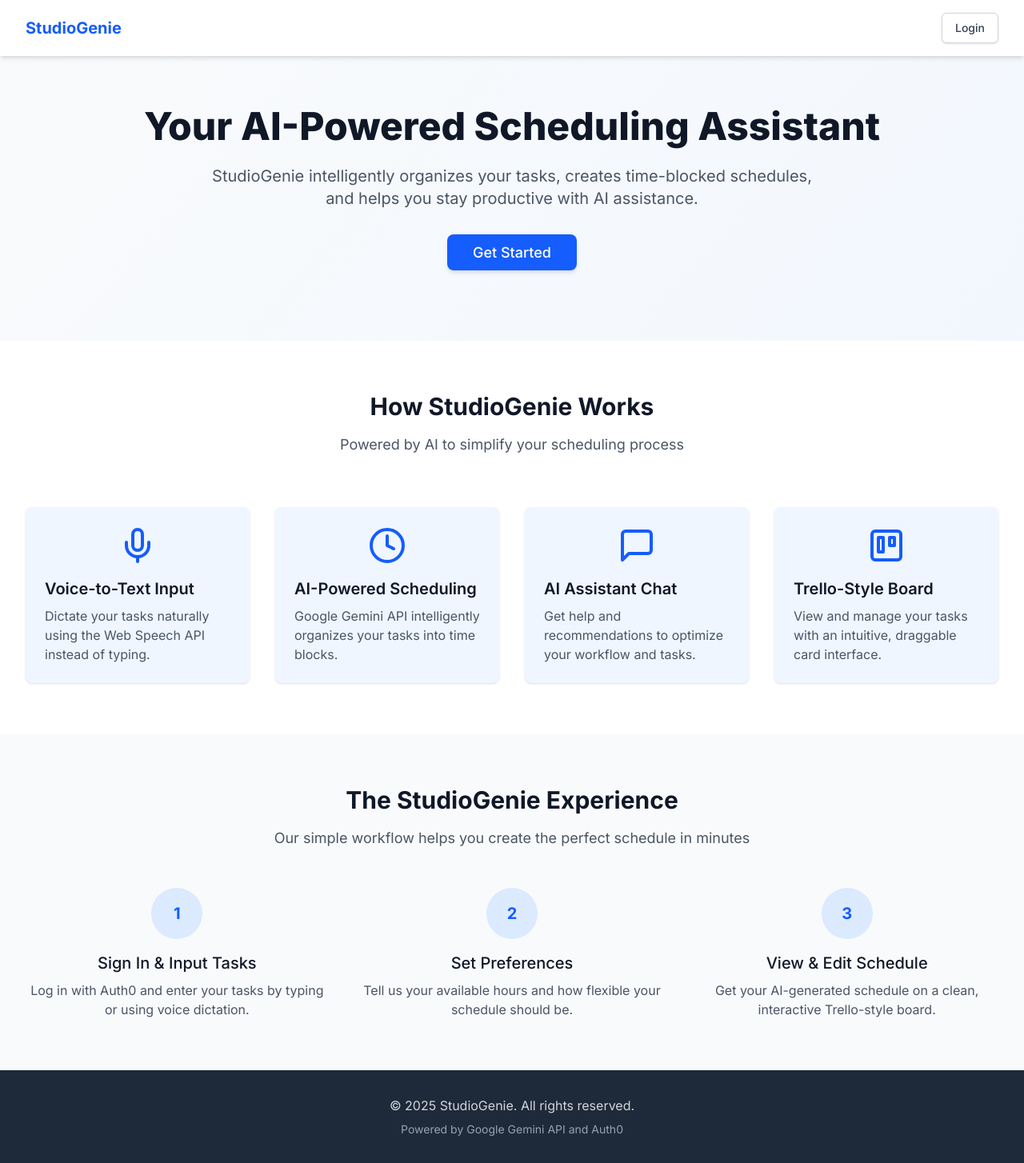
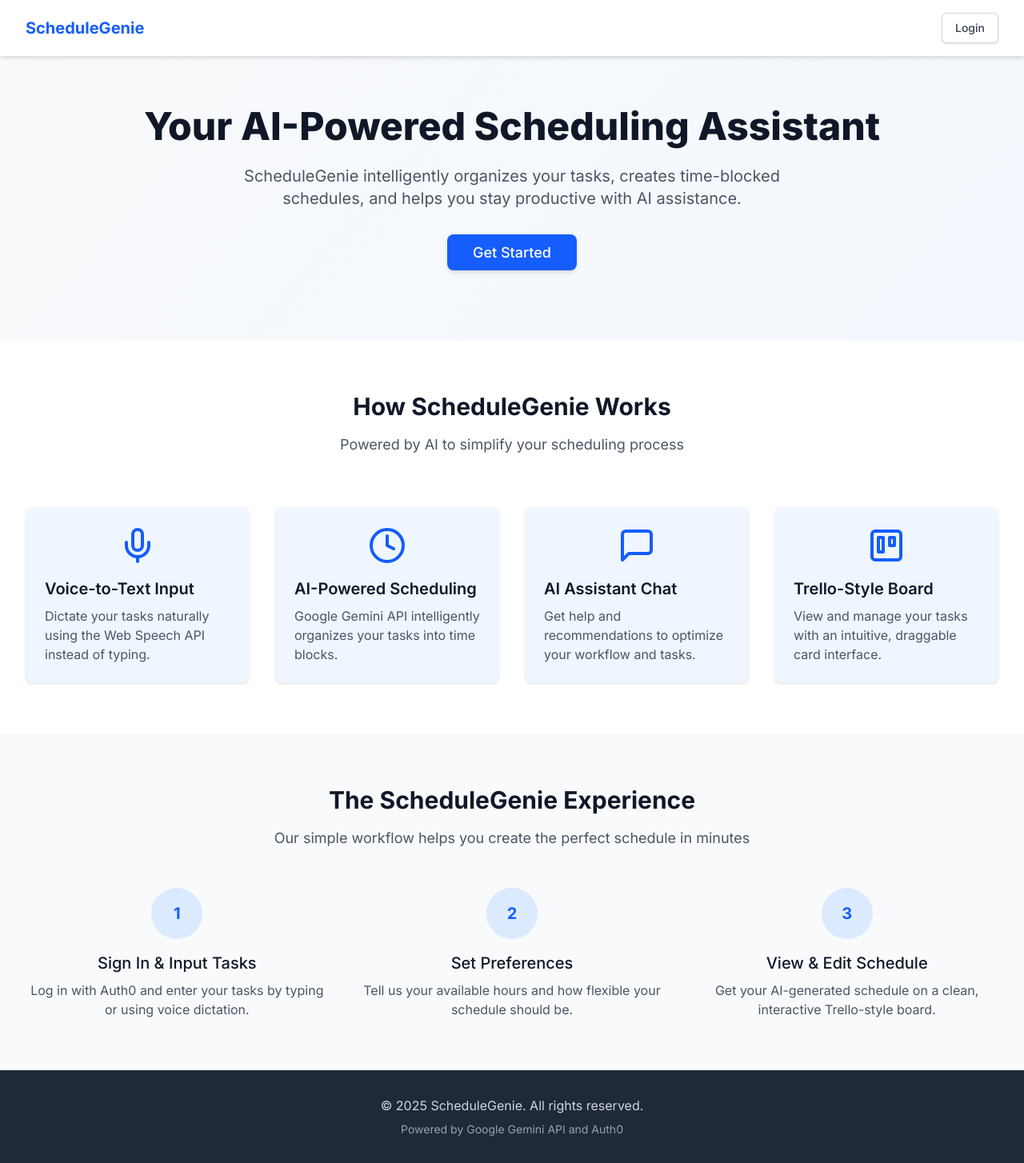
Before and after one commit to DhruvSinha2003/schedulegenie, a Next.js app: page / in a window 1280 px wide. Shown: the whole page at 80% size. Built offline with nearby package versions, Linux system fonts and the light colour scheme; no server answers.

Commit message:
schedule instead of studio

```diff
--- a/src/app/dashboard/page.tsx
+++ b/src/app/dashboard/page.tsx
@@ -313,7 +313,7 @@
       {/* Header */}
       <header className="mb-8 flex flex-col sm:flex-row justify-between items-center space-y-4 sm:space-y-0 bg-white p-4 rounded-lg shadow">
         <h1 className="text-2xl sm:text-3xl font-bold text-gray-800">
-          Studio<span className="text-indigo-600">Genie</span>
+          Schedule<span className="text-indigo-600">Genie</span>
         </h1>
         {user ? (
           <div className="flex items-center space-x-4">
--- a/src/app/layout.tsx
+++ b/src/app/layout.tsx
@@ -7,7 +7,7 @@
 const inter = Inter({ subsets: ["latin"] });
 
 export const metadata: Metadata = {
-  title: "StudioGenie",
+  title: "ScheduleGenie",
   description: "AI Powered Scheduling Assistant",
 };
 
--- a/src/app/page.tsx
+++ b/src/app/page.tsx
@@ -29,7 +29,7 @@
           <div className="flex justify-between items-center">
             <div className="flex items-center">
               <span className="text-xl font-bold text-blue-600">
-                StudioGenie
+                ScheduleGenie
               </span>
             </div>
             <div>
@@ -77,7 +77,7 @@
           Your AI-Powered Scheduling Assistant
         </h1>
         <p className="text-xl text-gray-600 max-w-3xl mx-auto mb-10">
-          StudioGenie intelligently organizes your tasks, creates time-blocked
+          ScheduleGenie intelligently organizes your tasks, creates time-blocked
           schedules, and helps you stay productive with AI assistance.
         </p>
 
@@ -107,7 +107,7 @@
         <div className="max-w-7xl mx-auto px-4 sm:px-6 lg:px-8">
           <div className="text-center mb-16">
             <h2 className="text-3xl font-bold text-gray-900">
-              How StudioGenie Works
+              How ScheduleGenie Works
             </h2>
             <p className="mt-4 text-lg text-gray-600">
               Powered by AI to simplify your scheduling process
@@ -175,7 +175,7 @@
         <div className="max-w-7xl mx-auto px-4 sm:px-6 lg:px-8">
           <div className="text-center mb-12">
             <h2 className="text-3xl font-bold text-gray-900 mb-4">
-              The StudioGenie Experience
+              The ScheduleGenie Experience
             </h2>
             <p className="text-lg text-gray-600 max-w-3xl mx-auto">
               Our simple workflow helps you create the perfect schedule in
@@ -231,7 +231,7 @@
         <div className="max-w-7xl mx-auto px-4 sm:px-6 lg:px-8">
           <div className="text-center">
             <p className="text-gray-300">
-              © 2025 StudioGenie. All rights reserved.
+              © 2025 ScheduleGenie. All rights reserved.
             </p>
             <p className="mt-2 text-gray-400 text-sm">
               Powered by Google Gemini API and Auth0
```
